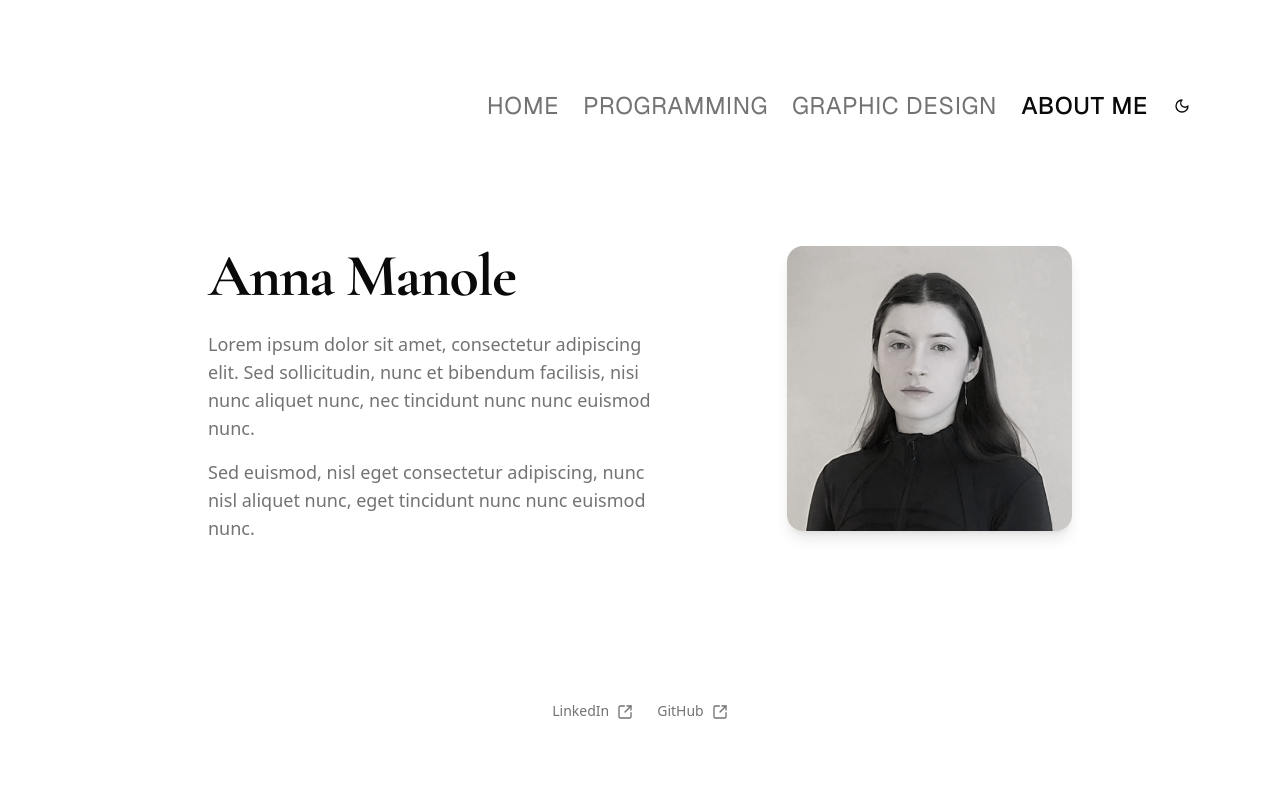
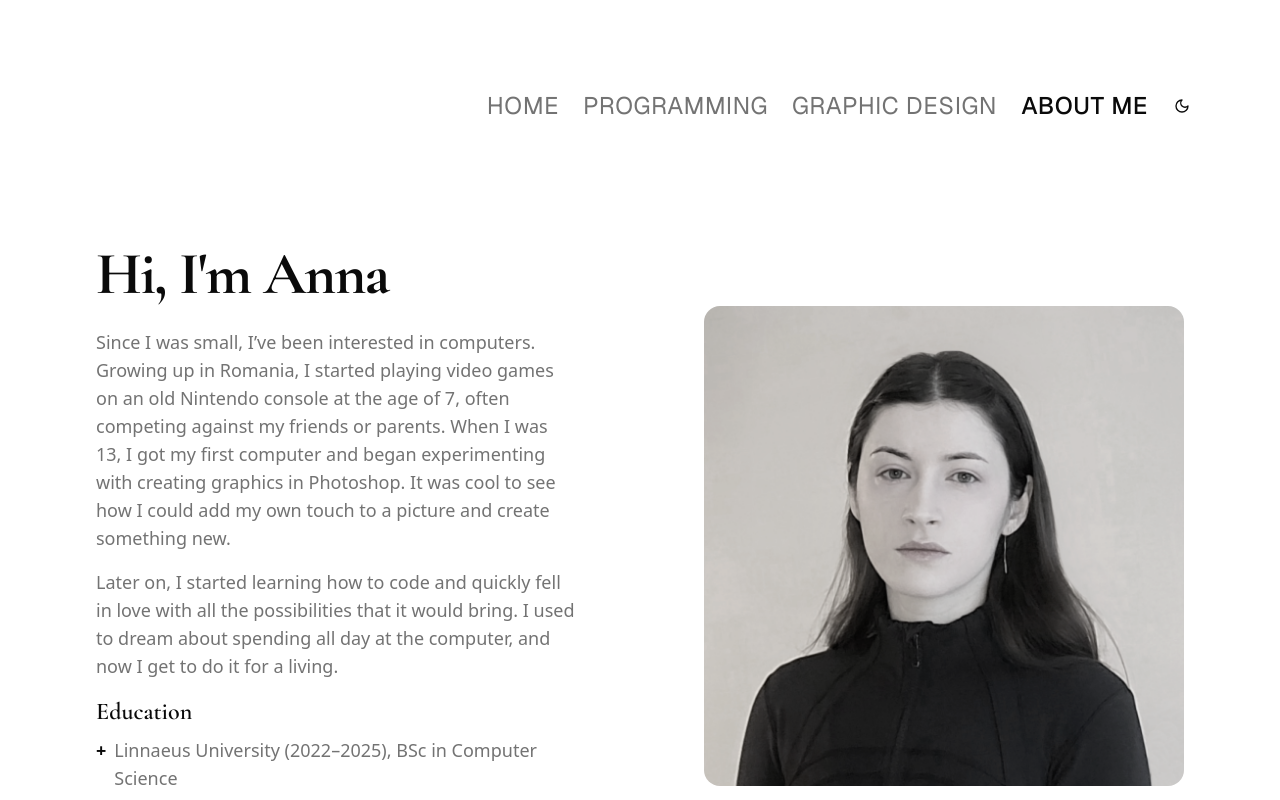
Before and after one commit to AnnaManoleLNU/anna-manole-portfolio, a Next.js app: page /about in a window 1280 px wide. Shown: the top 800 px of the page. Built offline with nearby package versions, Linux system fonts and the light colour scheme.

Commit message:
about me with framer motion

```diff
--- a/app/about/page.tsx
+++ b/app/about/page.tsx
@@ -1,33 +1,77 @@
+"use client";
 import Image from "next/image";
+import { motion } from "framer-motion";
 
 export default function About() {
   return (
-    <section className="container mx-auto px-6 md:px-12 lg:px-32 py-12">
-      <div className="flex flex-col lg:flex-row gap-12 lg:gap-32 mb-8">
-        <div className="text-center lg:text-left">
+    <section className="container mx-auto py-12 px-4">
+      <div className="flex flex-col lg:flex-row gap-4 lg:gap-32 mb-8 items-center">
+
+        {/* Text Block with Animation */}
+        <motion.div
+          initial={{ opacity: 0, y: 40 }}
+          animate={{ opacity: 1, y: 0 }}
+          transition={{ duration: 0.6, ease: "easeOut" }}
+          className="text-left w-full"
+        >
           <h1 className="text-4xl font-extrabold font-cormorant tracking-tight lg:text-6xl mb-6">
-            Anna Manole
+            Hi, I&apos;m Anna
           </h1>
           <p className="text-base md:text-lg text-muted-foreground mb-4">
-            Lorem ipsum dolor sit amet, consectetur adipiscing elit. Sed
-            sollicitudin, nunc et bibendum facilisis, nisi nunc aliquet nunc,
-            nec tincidunt nunc nunc euismod nunc.
+            Since I was small, I’ve been interested in computers. Growing up in
+            Romania, I started playing video games on an old Nintendo console at
+            the age of 7, often competing against my friends or parents. When I
+            was 13, I got my first computer and began experimenting with
+            creating graphics in Photoshop. It was cool to see how I could add
+            my own touch to a picture and create something new.
           </p>
           <p className="text-base md:text-lg text-muted-foreground mb-4">
-            Sed euismod, nisl eget consectetur adipiscing, nunc nisl aliquet
-            nunc, eget tincidunt nunc nunc euismod nunc.
+            Later on, I started learning how to code and quickly fell in love
+            with all the possibilities that it would bring. I used to dream about
+            spending all day at the computer, and now I get to do it for a
+            living.
           </p>
-        </div>
 
-        <div className="w-full max-w-lg mx-auto lg:mx-0">
+          <div className="text-base md:text-lg text-muted-foreground mb-4">
+            <h2 className="font-cormorant text-2xl font-semibold text-foreground mb-2">
+              Education
+            </h2>
+            <ul className="space-y-3">
+              <li className="flex items-start gap-2">
+                <span className="text-foreground font-bold">+</span>
+                <div>
+                  <p className="font-medium">
+                    Linnaeus University (2022–2025), BSc in Computer Science
+                  </p>
+                </div>
+              </li>
+              <li className="flex items-start gap-2">
+                <span className="text-foreground font-bold">+</span>
+                <div>
+                  <p className="font-medium">
+                    Dalarna University (2018–2021), BSc in Graphic Design
+                  </p>
+                </div>
+              </li>
+            </ul>
+          </div>
+        </motion.div>
+
+        {/* Image with Animation */}
+        <motion.div
+          initial={{ opacity: 0, scale: 0.95 }}
+          animate={{ opacity: 1, scale: 1 }}
+          transition={{ duration: 0.6, delay: 0.2, ease: "easeOut" }}
+          className="w-full max-w-lg mx-auto lg:mx-0"
+        >
           <Image
             src="/anna.png"
             alt="Anna Manole"
-            width={800}
-            height={800}
-            className="w-full h-auto object-cover rounded-2xl shadow-lg"
+            width={500}
+            height={500}
+            className="rounded-2xl object-cover"
           />
-        </div>
+        </motion.div>
       </div>
     </section>
   );
--- a/app/graphicdesign/page.tsx
+++ b/app/graphicdesign/page.tsx
@@ -1,17 +1,13 @@
 export default function GraphicDesign() {
   return (
     <section className="container mx-auto py-12 px-4">
-      <h1 className="text-4xl font-extrabold font-cormorant tracking-tight lg:text-6xl mb-8">
-        Graphic Design
+      <h1 className="text-4xl font-extrabold font-cormorant tracking-tight lg:text-6xl mb-6">
+        Graphic Design Projects
       </h1>
       <p className="text-lg text-muted-foreground mb-4">
-        I have a passion for creating visually stunning designs that communicate
-        effectively. My design philosophy revolves around simplicity, clarity,
-        and creativity.
+        Here are some of my graphic design projects showcasing my skills in layout, typograhy, visual storytelling, and retouching.
       </p>
-      <p className="text-lg text-muted-foreground mb-4">
-        Here are some of my recent graphic design projects:
-      </p>
+
     </section>
   );
 }
--- a/app/programming/page.tsx
+++ b/app/programming/page.tsx
@@ -2,7 +2,12 @@
 
 import Image from "next/image";
 import Link from "next/link";
-import { Dialog, DialogContent, DialogTrigger, DialogTitle } from "@/components/ui/dialog";
+import {
+  Dialog,
+  DialogContent,
+  DialogTrigger,
+  DialogTitle,
+} from "@/components/ui/dialog";
 import { Drawer, DrawerContent, DrawerTrigger } from "@/components/ui/drawer";
 import { Card, CardContent, CardHeader, CardTitle } from "@/components/ui/card";
 import { Badge } from "@/components/ui/badge";
@@ -12,7 +17,7 @@ import { useMediaQuery } from "@/lib/hooks/use-media-query";
 
 const projects = [
   {
-    title: "Allel Website",
+    title: "Allel Electrical Consultancy",
     description:
       "Designed and developed the allel.se website with a clean layout and custom CMS.",
     image: "/allel.png",
@@ -20,7 +25,7 @@ const projects = [
     technologies: ["React", "Tailwind CSS", "Typescript", "Sanity", "Figma"],
   },
   {
-    title: "Personal Web Desktop (PWD)",
+    title: "Personal Web Desktop",
     description:
       "Single-page desktop-like application featuring a memory game, a real-time chat app using WebSockets, and a recipe browser using an external API.",
     image: "/pwd.png",
@@ -57,29 +62,39 @@ export default function Projects() {
 
   return (
     <section className="container mx-auto py-12 px-4">
-      <h1 className="text-4xl font-extrabold font-cormorant tracking-tight lg:text-6xl mb-8">
-        Projects
+      <h1 className="text-4xl font-extrabold font-cormorant tracking-tight lg:text-6xl mb-2">
+        Programming Projects
       </h1>
 
       <p className="text-lg text-muted-foreground mb-4">
-        Here are some of my recent projects that showcase my skills in web development and programming.
+        Here are some of my recent projects that showcase my skills in web
+        development and programming.
       </p>
 
       <div className="grid grid-cols-1 md:grid-cols-2 lg:grid-cols-3 gap-8">
         {projects.map((project, index) => {
           const TriggerCard = (
             <Card className="flex flex-col h-full min-h-[500px] overflow-hidden shadow-md">
-              <div className="h-48 w-full relative grayscale hover:grayscale-0 cursor-pointer transition-all">
+              <div className="relative h-48 w-full overflow-hidden  group">
+                {/* Background Image */}
                 <Image
                   src={project.image}
                   alt={project.title}
                   fill
-                  className="object-cover"
+                  className="object-cover transition-all duration-500 ease-in-out group-hover:blur-0 blur-sm scale-105"
                 />
+
+                {/* Overlay */}
+                <div className="absolute inset-0 bg-black/50 z-10 transition-all duration-500 group-hover:bg-black/20" />
+
+                {/* Title */}
+                <h2 className="absolute inset-0 flex items-center justify-center text-white text-2xl md:text-3xl lg:text-4xl font-bold z-20 text-center px-4">
+                  {project.title}
+                </h2>
               </div>
 
               <CardHeader>
-                <CardTitle>{project.title}</CardTitle>
+                <CardTitle className="font-cormorant text-2xl"></CardTitle>
               </CardHeader>
 
               <CardContent className="flex flex-col justify-between flex-grow">
@@ -162,9 +177,9 @@ export default function Projects() {
                 <Dialog>
                   <DialogTrigger asChild>{TriggerCard}</DialogTrigger>
                   <DialogContent className="w-full max-w-[90vw] lg:max-w-[1200px] p-8">
-                  <DialogTitle className="text-3xl font-semibold font-cormorant">
-                    {project.title}
-                  </DialogTitle>
+                    <DialogTitle className="text-3xl font-semibold font-cormorant">
+                      {project.title}
+                    </DialogTitle>
                     {DetailsContent}
                   </DialogContent>
                 </Dialog>
```
